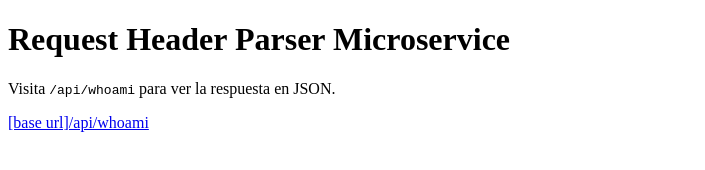
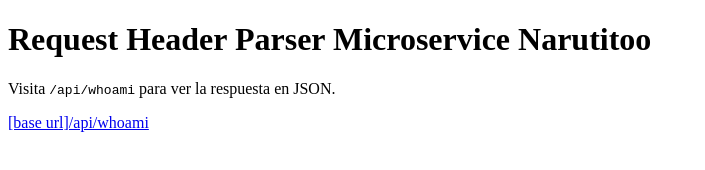
Before and after one commit to narutitoo/header-parser, a website: page index.html in a window 1280 px wide. Shown: the whole page, without its empty margins (0-705 px from the left). Drawn offline with Linux system fonts and the light colour scheme.

Commit message:
Update index.html

```diff
--- a/index.html
+++ b/index.html
@@ -4,7 +4,7 @@
     <title>Header Parser</title>
   </head>
   <body>
-    <h1>Request Header Parser Microservice</h1>
+    <h1>Request Header Parser Microservice Narutitoo</h1>
     <p>Visita <code>/api/whoami</code> para ver la respuesta en JSON.</p>
     <a
         href="https://request-header-parser-microservice.freecodecamp.rocks/api/whoami"
```
